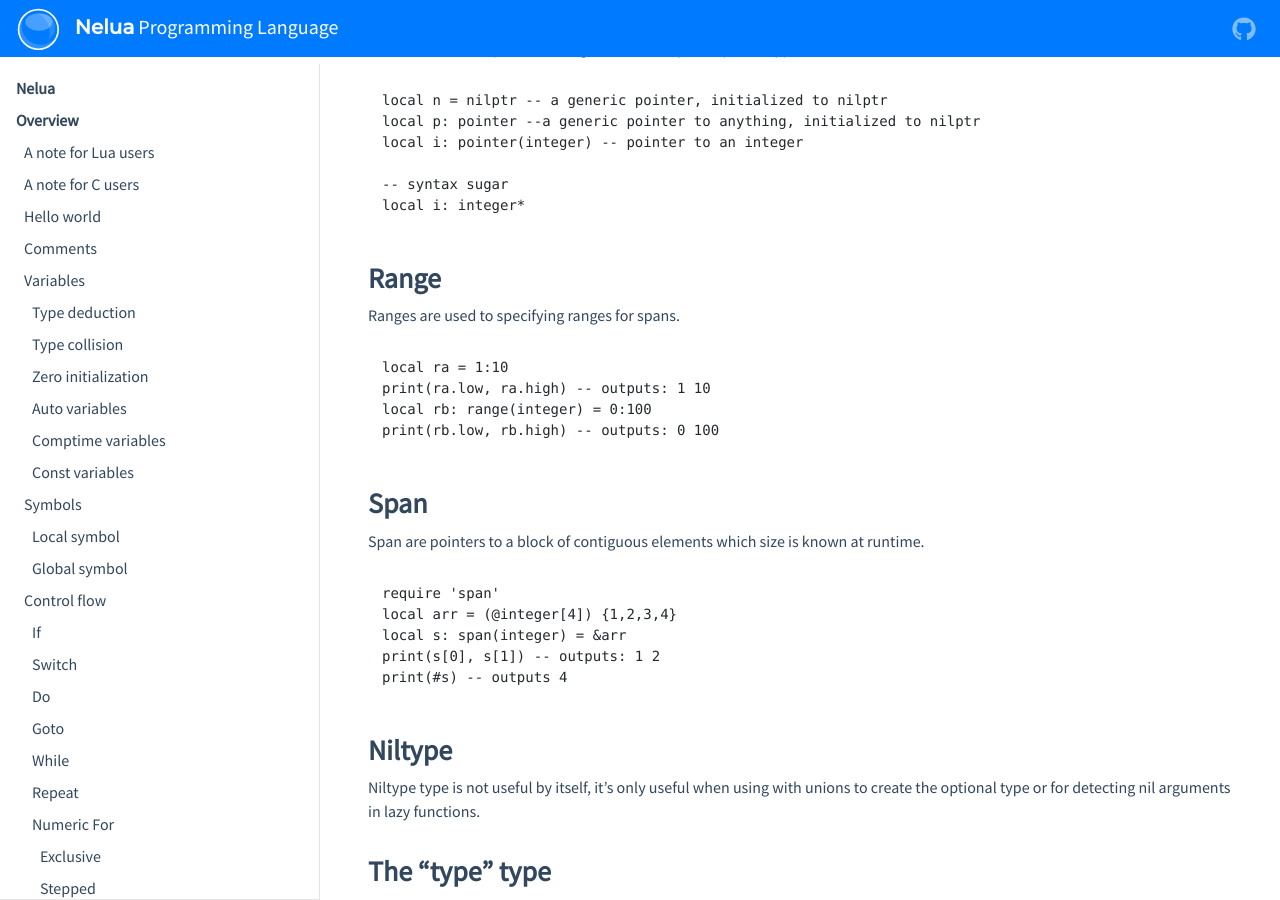
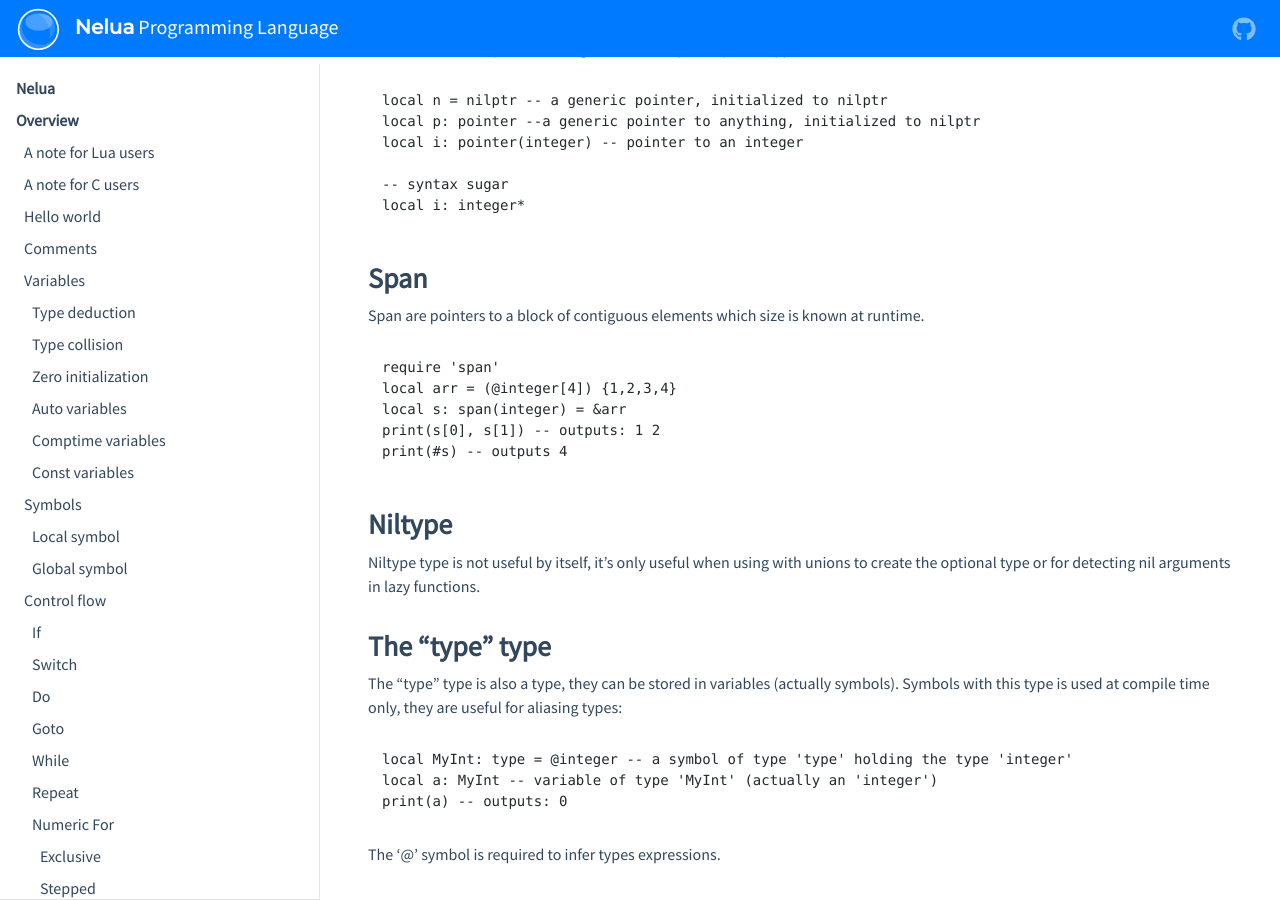
Before and after one commit to edubart/nelua-lang, a Jekyll site: the page built from docs/pages/overview.md, in a window 1280 px wide and 900 px high, scrolled down 10819 px. Built offline with Jekyll 4.4.1, drawn with Linux system fonts in a browser that asks for light colours; nearby versions of some CDN libraries; some of the changed text lies outside the part shown.

Commit message:
Deprecate range type (was unused)
It's syntax was questionable because the colon (':') token is
overused already and causes conflicts and confusion.
Also it wasn't used anywhere and removing this makes the language simpler.
The range type idea may be revised in the future as an extension,
it was inspired by some other languages that does have them to quickly
access array and multidimensional sub ranges.

````diff
--- a/docs/pages/overview.md
+++ b/docs/pages/overview.md
@@ -552,17 +552,6 @@
 
 -- syntax sugar
 local i: integer*
-```
-
-### Range
-
-Ranges are used to specifying ranges for spans.
-
-```nelua
-local ra = 1:10
-print(ra.low, ra.high) -- outputs: 1 10
-local rb: range(integer) = 0:100
-print(rb.low, rb.high) -- outputs: 0 100
 ```
 
 ### Span
````
Also changed, not shown: other parts of docs/pages/overview.md (+1 -1 lines), 10 other files.
